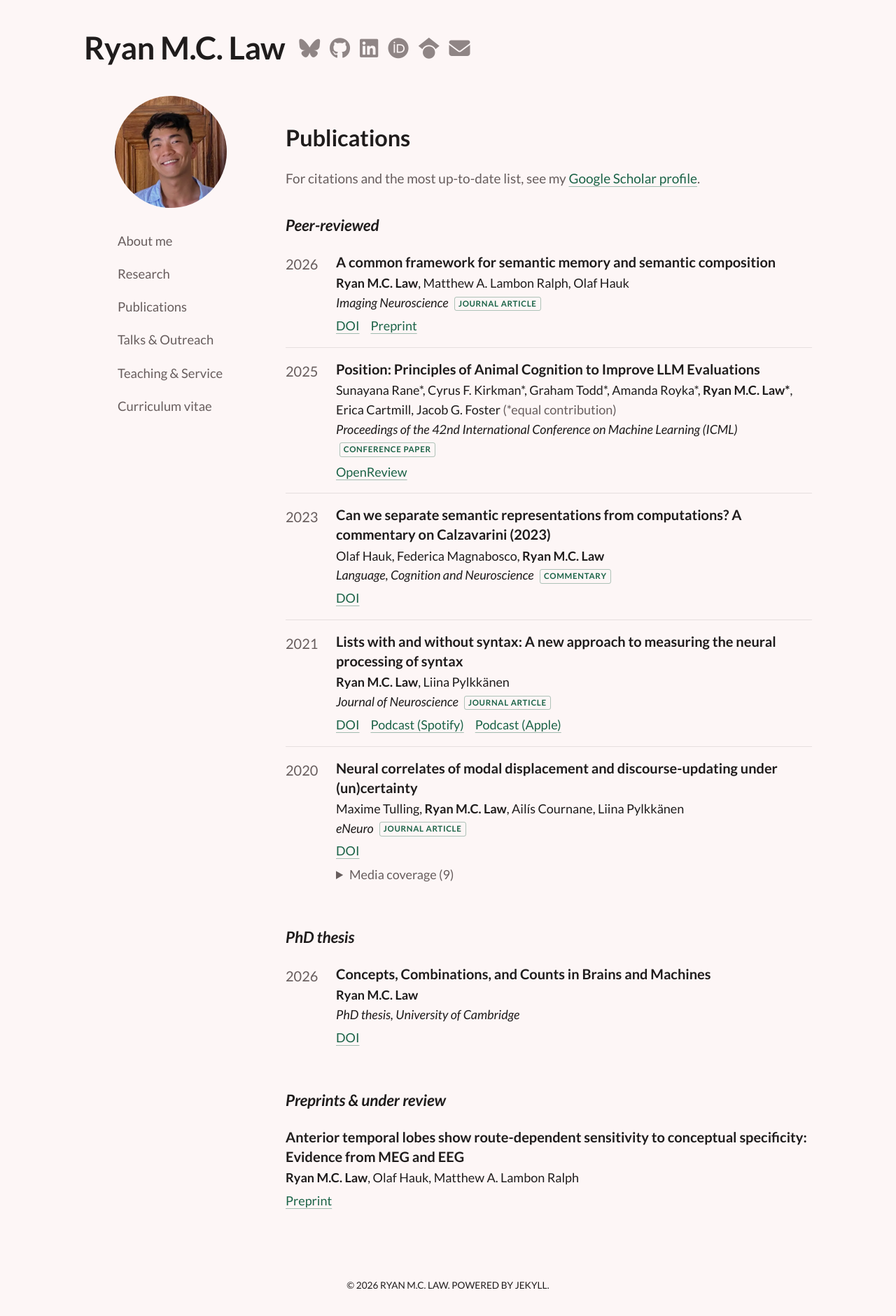
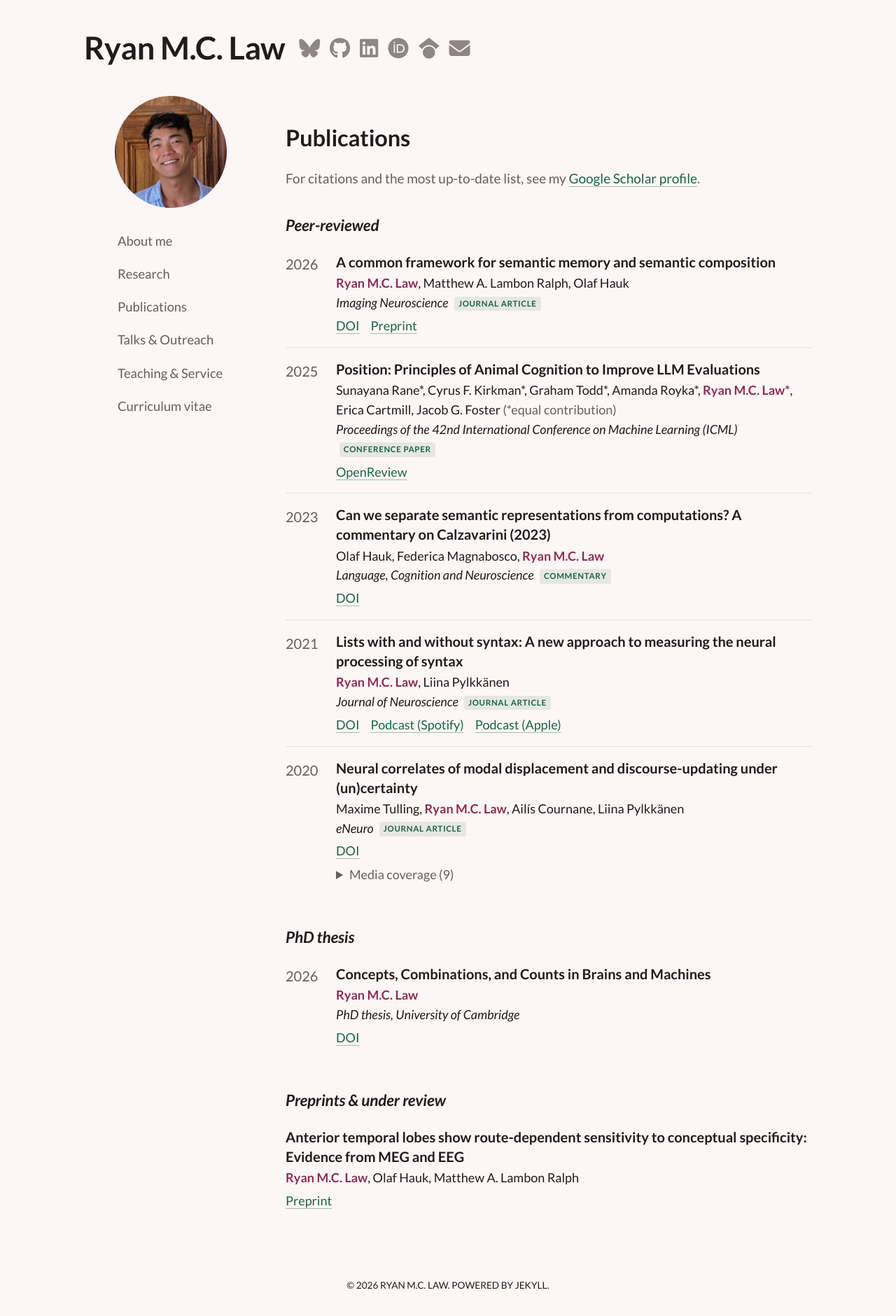
Before and after one commit to rmc-law/rmc-law.github.io, a Jekyll site: the page built from publications.md, in a window 1280 px wide. Shown: the whole page at 70% size. Built offline with Jekyll 4.4.1, drawn with Linux system fonts in a browser that asks for light colours; nearby versions of some CDN libraries.

Commit message:
Colour accents file: raspberry bold text and soft green publication tags
_sass/_accents.scss groups toggleable options for bold text, italics
and publication tags; alternatives (plum, gold, green) are commented.

```diff
--- /dev/null
+++ b/_sass/_accents.scss
@@ -0,0 +1,46 @@
+@use "variables" as *;
+
+// ---------------------------------------------------------------------------
+// Colour accents to complement the green links and pink background.
+// Each numbered block is independent: comment it out (wrap in /* */ or add //
+// to each line) or uncomment an alternative, then refresh. All colours below
+// are at least 5.6:1 on the pink, so they're safe for text.
+// ---------------------------------------------------------------------------
+
+$raspberry: #8c2f55;  // deep berry pink: the pink background's darker cousin (7.4)
+$rose:      #9b3b5a;  // a softer, lighter berry (6.2)
+$plum:      #5b3566;  // muted aubergine, quieter (9.2)
+$old-gold:  #7d5f12;  // antique gold, warm against green (5.6)
+
+
+// 1. BOLD TEXT: bold phrases in the Research text and your name in author lists
+// 1a. Raspberry (on)
+b, strong {
+  color: $raspberry;
+}
+// 1b. Plum (quieter)
+// b, strong { color: $plum; }
+// 1c. Same green as the links (one-accent look)
+// b, strong { color: $brand-color; }
+
+
+// 2. ITALICS: section subheadings (Peer-reviewed, Invited talks, research
+//    themes...) and journal names on the Publications page
+// 2a. Green subheadings
+// h4 { color: $brand-color; }
+// 2b. Raspberry journal names
+// .pub-venue i { color: $raspberry; }
+// 2c. Antique-gold journal names
+// .pub-venue i { color: $old-gold; }
+
+
+// 3. PUBLICATION TAGS (Journal article, Conference paper, Commentary)
+// 3a. Soft green pill: filled, no outline (on)
+.pub-tag {
+  background: rgba($brand-color, .1);
+  border-color: transparent;
+}
+// 3b. Raspberry pill
+// .pub-tag { color: $raspberry; background: rgba($raspberry, .08); border-color: rgba($raspberry, .25); }
+// 3c. Gold outline
+// .pub-tag { color: $old-gold; background: transparent; border-color: rgba($old-gold, .45); }
--- a/assets/main.scss
+++ b/assets/main.scss
@@ -5,3 +5,4 @@
 @charset "utf-8";
 @use "base";
 @use "layout";
+@use "accents";
```
